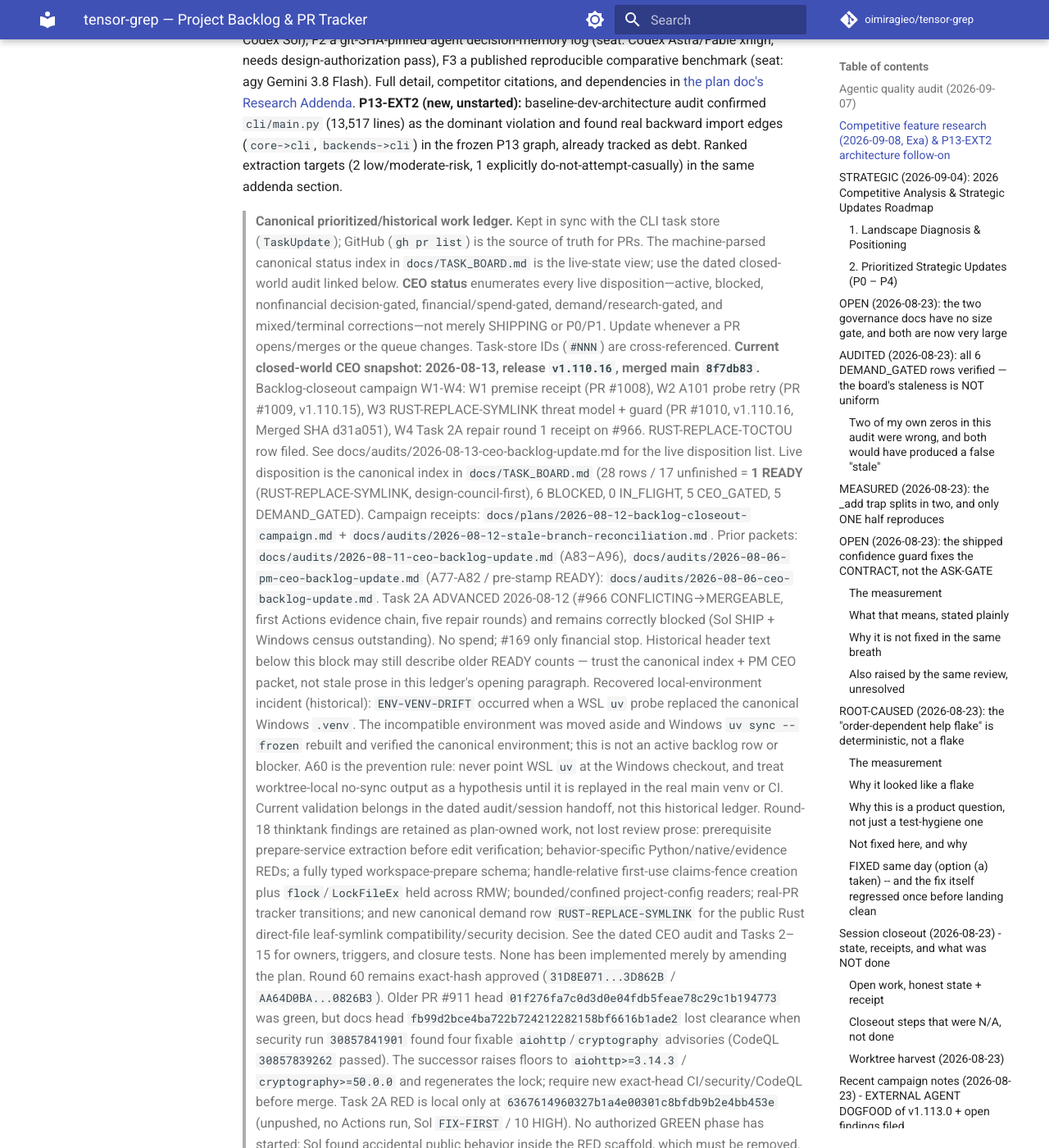
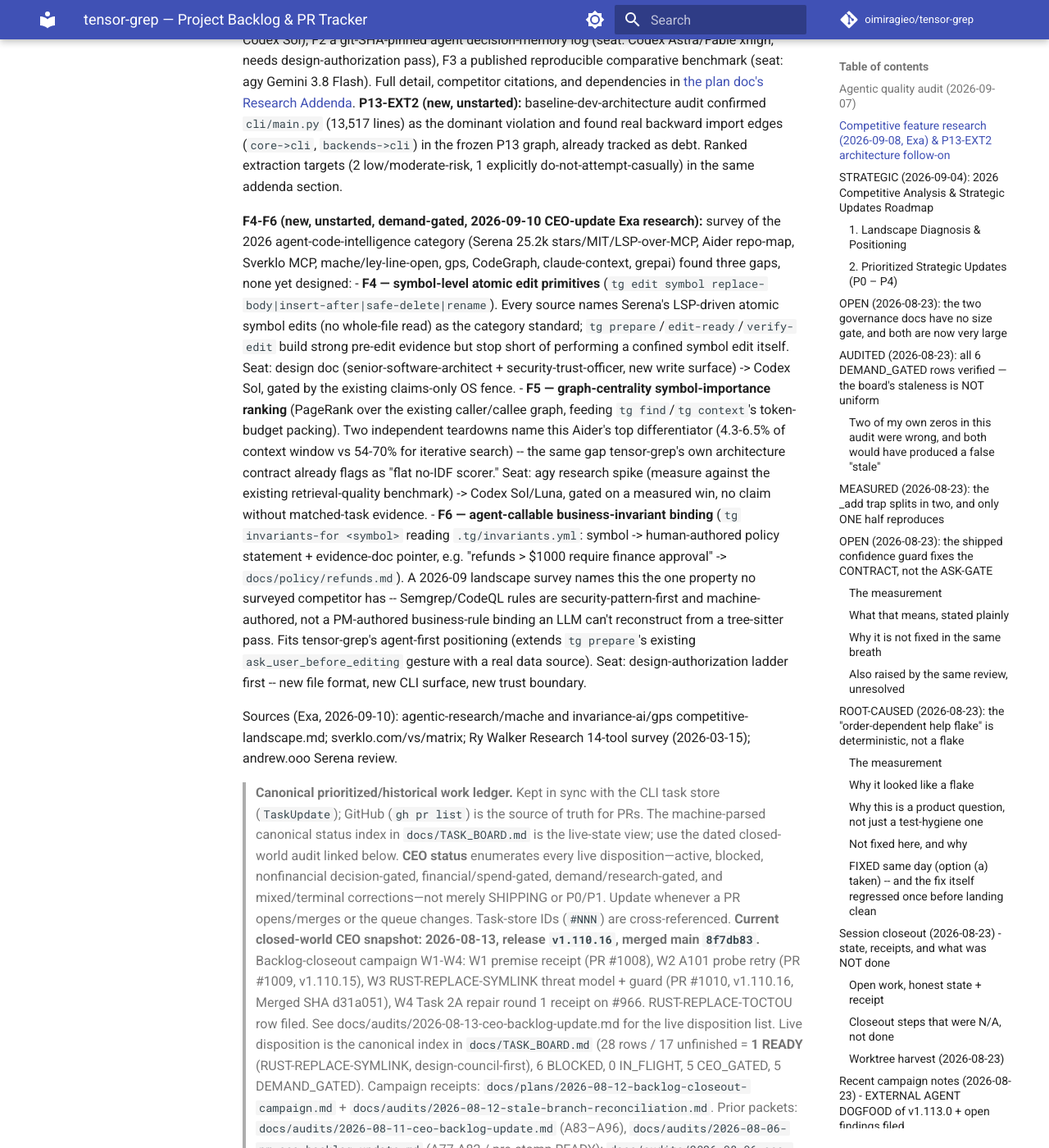
Before and after one commit to oimiragieo/tensor-grep, an MkDocs documentation site: the page built from docs/BACKLOG.md, in a window 1280 px wide and 1400 px high, scrolled down 3918 px. Shown: the whole window at 82% size. Built offline with MkDocs 1.6.1 and Material for MkDocs 9.7.7, drawn with Linux system fonts in a browser that asks for light colours; comment, search, counter and statistics services are not loaded; some of the changed text lies outside the part shown.

Commit message:
docs(backlog): F4-F6 competitive research (symbol edit, PageRank ranking, invariants)
CEO-update research pass (Exa, 2026-09-10) surveyed the 2026 agent-code-intelligence
category (Serena, Aider, Sverklo, mache, gps, CodeGraph, claude-context, grepai) and
found three demand-gated feature gaps, none yet designed:
- F4: symbol-level atomic edit primitives (Serena's replace_symbol_body/insert_after/
  safe_delete/rename pattern; tg builds pre-edit evidence but doesn't perform the edit)
- F5: graph-centrality (PageRank) symbol-importance ranking feeding token-budget packing
  (Aider's top differentiator per two independent teardowns; matches tg's own documented
  "flat no-IDF scorer" weak point)
- F6: agent-callable business-invariant binding (.tg/invariants.yml symbol->policy+evidence
  binding; explicitly named as the one property no surveyed competitor has)

Co-Authored-By: Claude Sonnet 5 <noreply@anthropic.com>
Claude-Session: https://claude.ai/code/session_01JQPNwabk1wrWGVXyzW6W75

```diff
--- a/docs/BACKLOG.md
+++ b/docs/BACKLOG.md
@@ -40,6 +40,33 @@ Gemini 3.8 Flash). Full detail, competitor citations, and dependencies in
 lines) as the dominant violation and found real backward import edges (`core->cli`,
 `backends->cli`) in the frozen P13 graph, already tracked as debt. Ranked extraction targets
 (2 low/moderate-risk, 1 explicitly do-not-attempt-casually) in the same addenda section.
+
+**F4-F6 (new, unstarted, demand-gated, 2026-09-10 CEO-update Exa research):** survey of the 2026
+agent-code-intelligence category (Serena 25.2k stars/MIT/LSP-over-MCP, Aider repo-map, Sverklo MCP,
+mache/ley-line-open, gps, CodeGraph, claude-context, grepai) found three gaps, none yet designed:
+- **F4 — symbol-level atomic edit primitives** (`tg edit symbol replace-body|insert-after|safe-delete|rename`).
+  Every source names Serena's LSP-driven atomic symbol edits (no whole-file read) as the category
+  standard; `tg prepare`/`edit-ready`/`verify-edit` build strong pre-edit evidence but stop short
+  of performing a confined symbol edit itself. Seat: design doc (senior-software-architect +
+  security-trust-officer, new write surface) -> Codex Sol, gated by the existing claims-only OS
+  fence.
+- **F5 — graph-centrality symbol-importance ranking** (PageRank over the existing caller/callee
+  graph, feeding `tg find`/`tg context`'s token-budget packing). Two independent teardowns name
+  this Aider's top differentiator (4.3-6.5% of context window vs 54-70% for iterative search) --
+  the same gap tensor-grep's own architecture contract already flags as "flat no-IDF scorer."
+  Seat: agy research spike (measure against the existing retrieval-quality benchmark) -> Codex
+  Sol/Luna, gated on a measured win, no claim without matched-task evidence.
+- **F6 — agent-callable business-invariant binding** (`tg invariants-for <symbol>` reading
+  `.tg/invariants.yml`: symbol -> human-authored policy statement + evidence-doc pointer, e.g.
+  "refunds > $1000 require finance approval" -> `docs/policy/refunds.md`). A 2026-09 landscape
+  survey names this the one property no surveyed competitor has -- Semgrep/CodeQL rules are
+  security-pattern-first and machine-authored, not a PM-authored business-rule binding an LLM
+  can't reconstruct from a tree-sitter pass. Fits tensor-grep's agent-first positioning (extends
+  `tg prepare`'s existing `ask_user_before_editing` gesture with a real data source). Seat:
+  design-authorization ladder first -- new file format, new CLI surface, new trust boundary.
+
+Sources (Exa, 2026-09-10): agentic-research/mache and invariance-ai/gps competitive-landscape.md;
+sverklo.com/vs/matrix; Ry Walker Research 14-tool survey (2026-03-15); andrew.ooo Serena review.
 
 
 > **Canonical prioritized/historical work ledger.** Kept in sync with the CLI task store (`TaskUpdate`);
```
